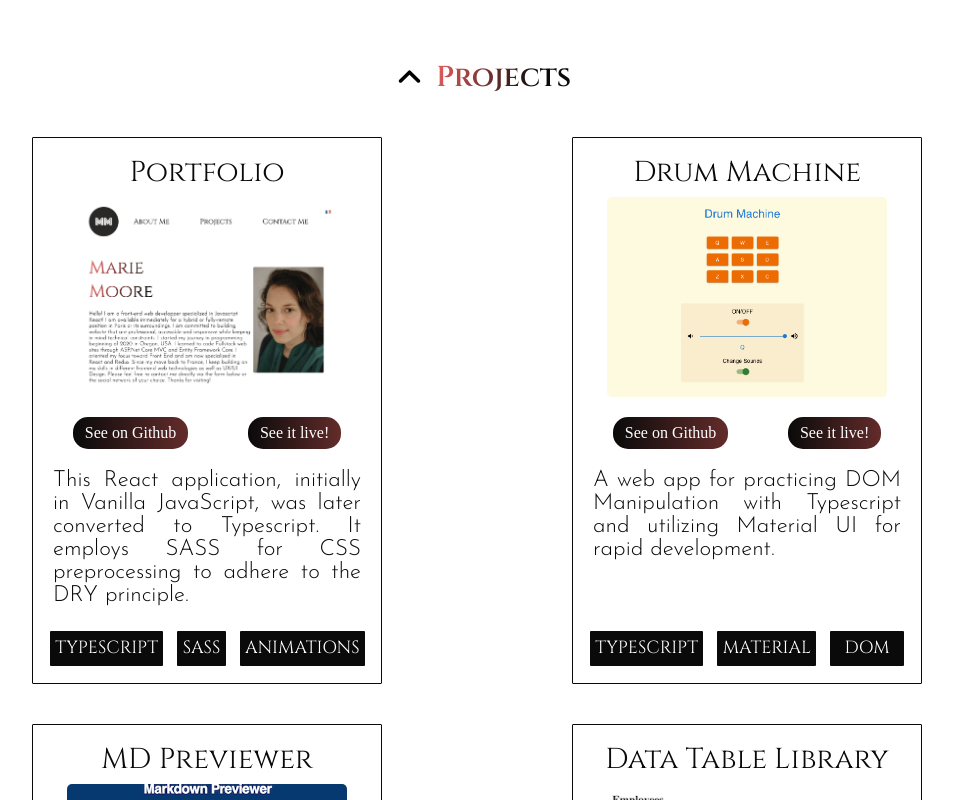
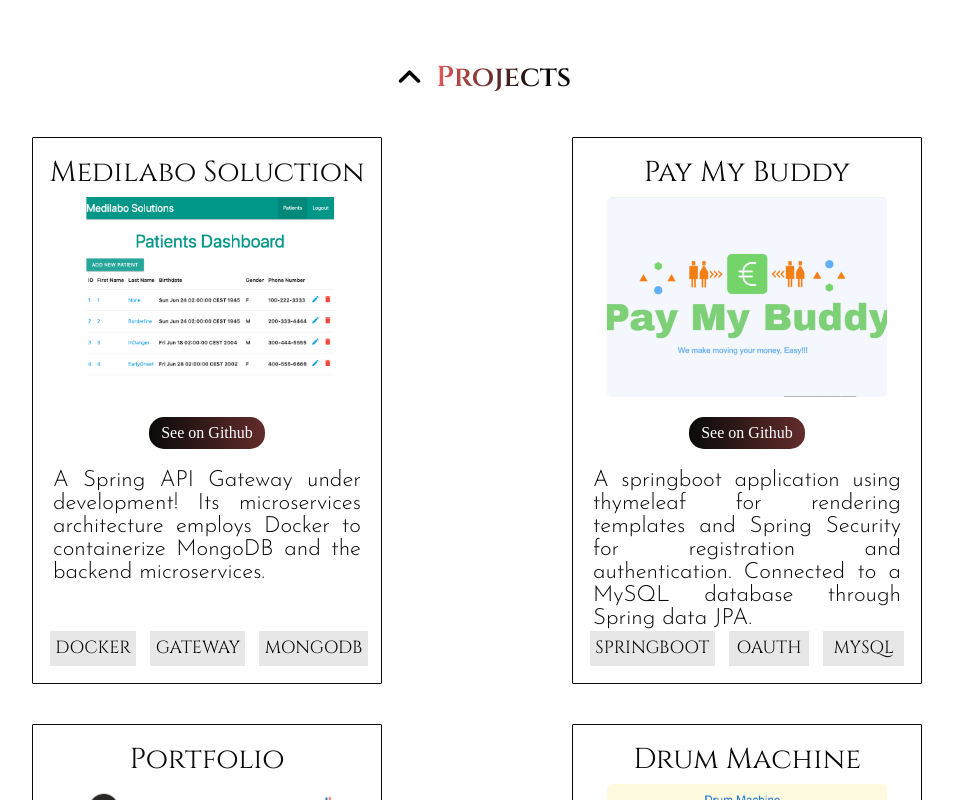
Before and after one commit to MarieRodiet/Portfolio, a React (Create React App) app: page /#/ in a window 1280 px wide. Shown: the part 1320-2120 px from the top of the page, without its empty margins (163-1116 px from the left). Built offline with nearby package versions, Linux system fonts and the light colour scheme; some icons are missing.

Commit message:
add 2 backend projects to portfolio. Style Skills for projects

```diff
--- a/src/components/SkillsSection.tsx
+++ b/src/components/SkillsSection.tsx
@@ -30,6 +30,7 @@ import { ReactComponent as Maven } from '../assets/SVG/skills/maven.svg'
 import { ReactComponent as Intellij } from '../assets/SVG/skills/intellij.svg'
 import { ReactComponent as Eclipse } from '../assets/SVG/skills/eclipse.svg'
 import { ReactComponent as Diagram } from '../assets/SVG/skills/diagram.svg'
+import { truncateSync } from 'fs'
 
 type Props = {
   isEnglish: boolean
--- a/src/data/projects.js
+++ b/src/data/projects.js
@@ -10,8 +10,26 @@ import Markdown from '../assets/IMG/markdown.png'
 import Portfolio from '../assets/IMG/portfolio.png'
 import DrumMachine from '../assets/IMG/drummachine.png'
 import Booki from '../assets/IMG/booki.png'
+import PayMyBuddy from '../assets/IMG/paymybuddy.png'
+import MedilaboSolutions from '../assets/IMG/medilabosolutions.png'
 
 export const projects = [
+  {
+    img: MedilaboSolutions,
+    name: 'Medilabo Soluction',
+    fr: 'Une API Gateway Spring en cours de développement! Son architecture microservices intègre Docker pour containeriser MongoDB et les microservices du back-end.',
+    en: 'A Spring API Gateway under development! Its microservices architecture employs Docker to containerize MongoDB and the backend microservices.',
+    tags: ['DOCKER', 'GATEWAY', 'MONGODB'],
+    url: 'https://github.com/MarieRodiet/mediLabo_Solutions',
+  },
+  {
+    img: PayMyBuddy,
+    name: 'Pay My Buddy',
+    fr: " Une application Springboot utilisant thymeleaf pour le rendu html et Spring security pour l' inscription et l'authentification de l'utilisateurs. Connectée à une base MySQL à travers Spring data JPA. ",
+    en: 'A springboot application using thymeleaf for rendering templates and Spring Security for registration and authentication. Connected to a MySQL database through Spring data JPA.',
+    tags: ['SPRINGBOOT', 'OAUTH', 'MYSQL'],
+    url: 'https://github.com/MarieRodiet/payMyBuddy',
+  },
   {
     img: Portfolio,
     name: 'Portfolio',
--- a/src/style/components/_projectsSection.scss
+++ b/src/style/components/_projectsSection.scss
@@ -89,8 +89,8 @@
           span {
             text-align: center;
             width: 100%;
-            background-color: $dark;
-            color: $light;
+            background-color: $gray;
+            color: $dark;
             border-radius: 1px;
             padding: 0.2em;
             margin: 0.2em;
```
Also changed, not shown: src/assets/IMG/medilabosolutions.png (added), src/assets/IMG/paymybuddy.png (added).
